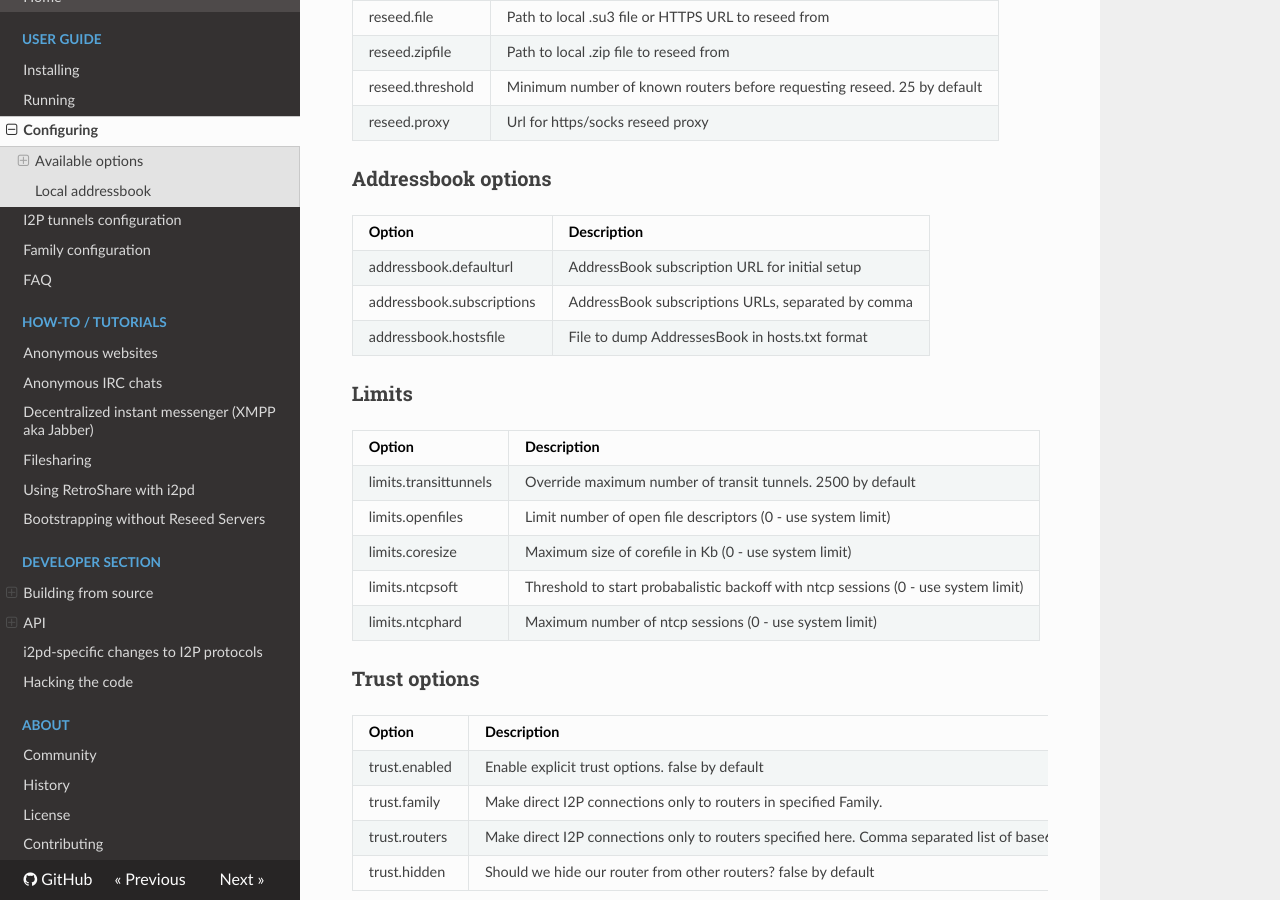
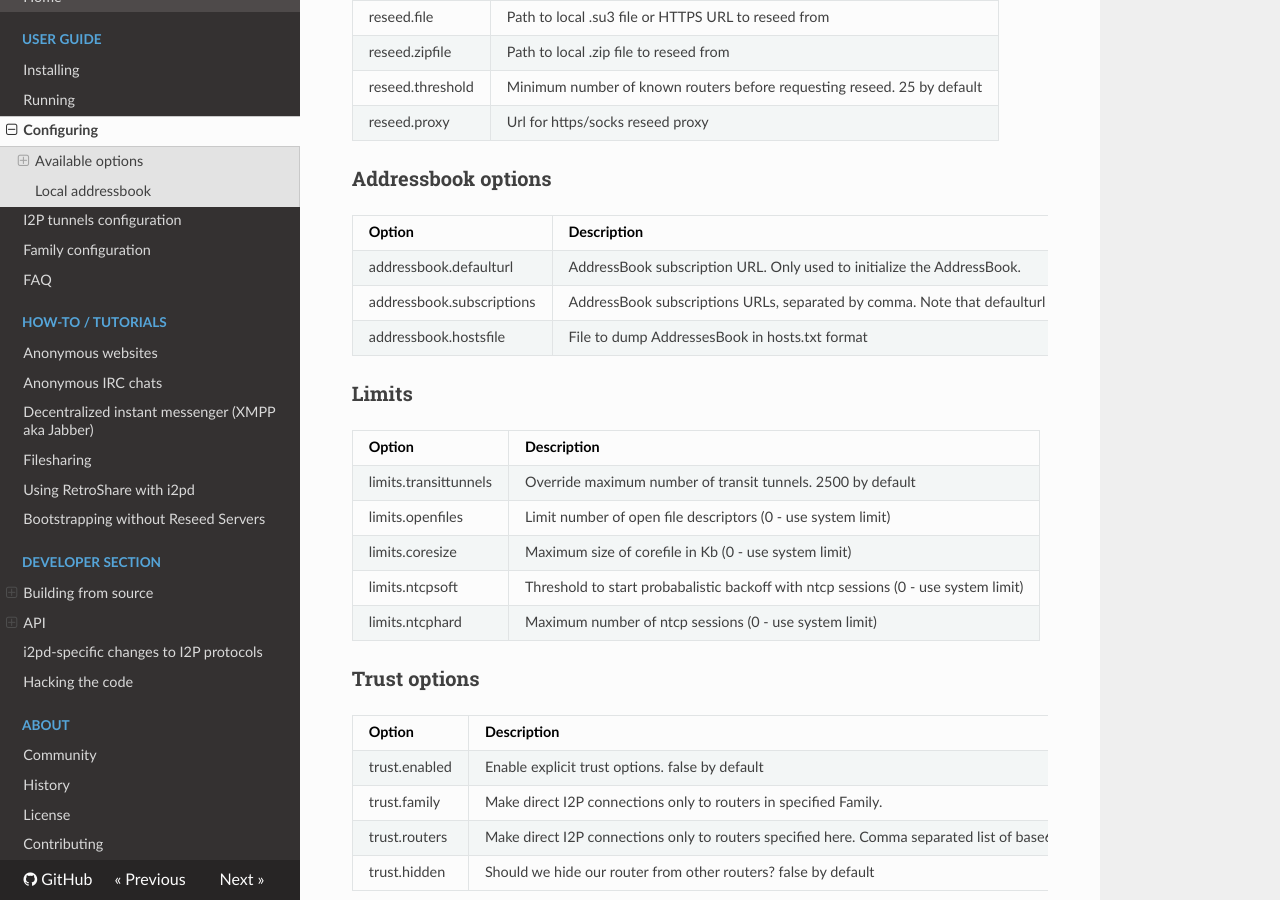
Before and after one commit to PurpleI2P/i2pd_docs_en, an MkDocs documentation site: the page built from docs/user-guide/configuration.md, in a window 1280 px wide and 900 px high, scrolled down 5481 px. Built offline with MkDocs 1.6.1, drawn with Linux system fonts in a browser that asks for light colours; nearby versions of some CDN libraries; old or Windows-style settings are respelled for this version of MkDocs.

Commit message:
Clarify that defaulturl is not added to subscriptions URLs

```diff
--- a/docs/user-guide/configuration.md
+++ b/docs/user-guide/configuration.md
@@ -200,8 +200,8 @@ reseed.proxy                           | Url for https/socks reseed proxy
 
 Option                                 | Description
 -------------------------------------- | --------------------------------------
-addressbook.defaulturl                 | AddressBook subscription URL for initial setup
-addressbook.subscriptions              | AddressBook subscriptions URLs, separated by comma
+addressbook.defaulturl                 | AddressBook subscription URL. Only used to initialize the AddressBook.
+addressbook.subscriptions              | AddressBook subscriptions URLs, separated by comma. Note that defaulturl is not added to subscriptions URLs
 addressbook.hostsfile                  | File to dump AddressesBook in hosts.txt format
 
 ### Limits
```
